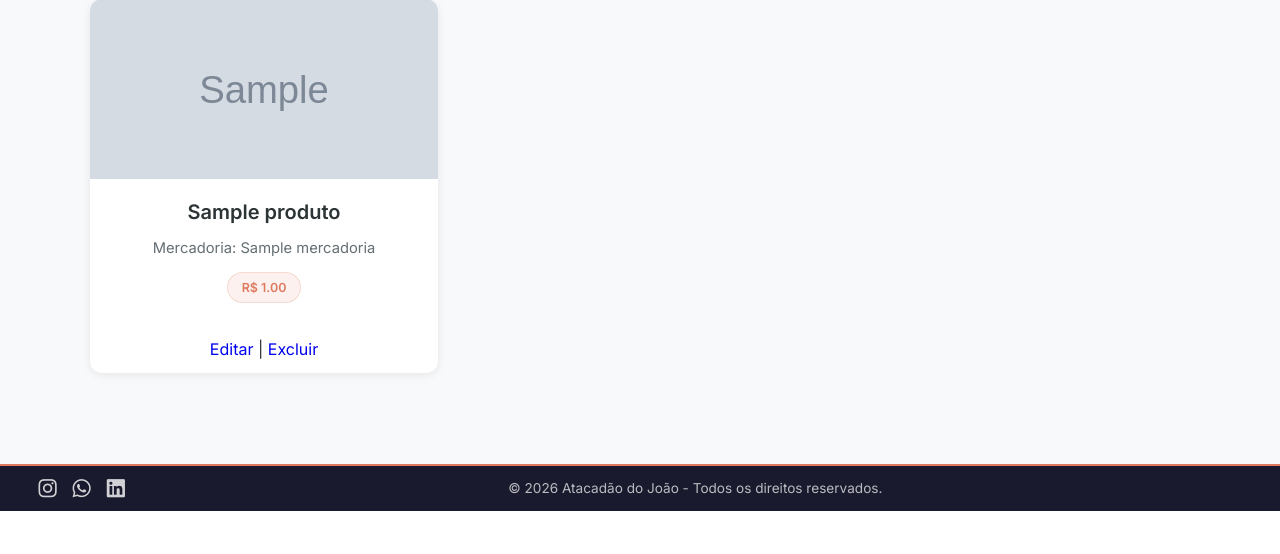
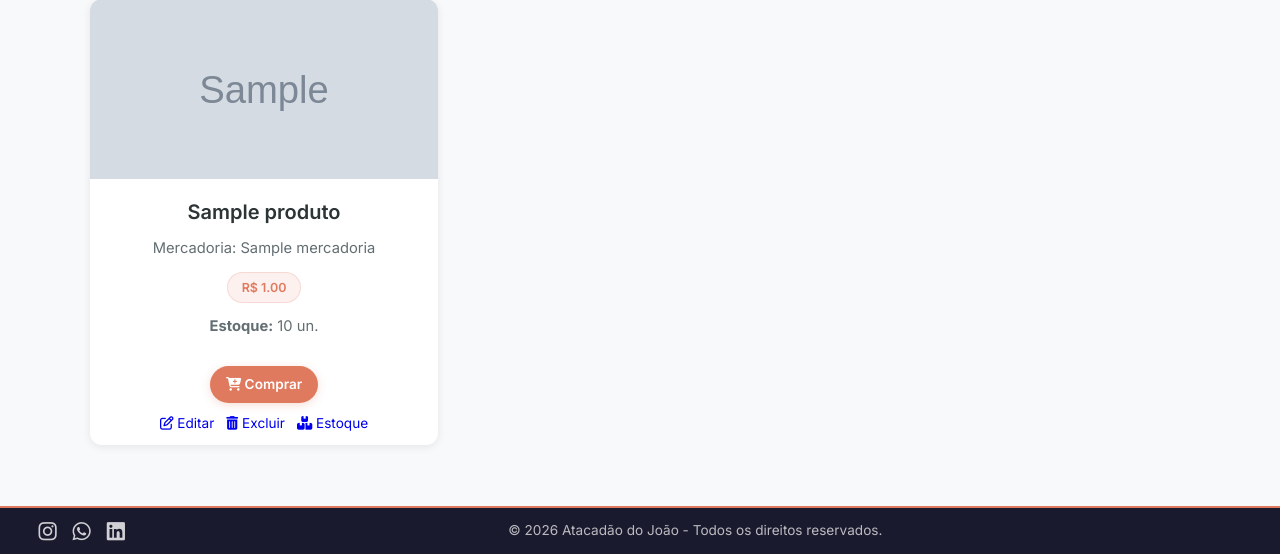
Before and after one commit to JoaoOtavio13/Vendas, a Django app: page /produtos/ in a window 1280 px wide. Shown: the part 374-928 px from the top of the page. Before the commit the page ends 885 px from the top, so only its background shows below. Run offline with Django 5.2, Linux system fonts and the light colour scheme; a user stored in the database is signed in; tables that the repository leaves empty hold one stand-in row (values such as "Sample post"); grey boxes marked "Sample" are stand-in pictures.

Commit message:
feat: add buy button, stock indicators, and stock management link to product cards

```diff
--- a/Vendas/templates/html/produtos.html
+++ b/Vendas/templates/html/produtos.html
@@ -23,11 +23,37 @@
                         <h2>{{ produto.nome }}</h2>
                         <p>Mercadoria: {{ produto.mercadoria_id.nome }}</p>
                         <span class="card-badge">R$ {{ produto.preco }}</span>
+                        {% if user.is_staff %}
+                            {% with produto.estoque_set.first as estq %}
+                            <p class="stock-info">
+                                <strong>Estoque:</strong>
+                                {% if estq %}
+                                    {% if estq.quantidade == 0 %}
+                                    <span class="stock-badge stock-empty">{{ estq.quantidade }} un.</span>
+                                    {% elif estq.quantidade <= estq.minimo_quantidade %}
+                                    <span class="stock-badge stock-low">{{ estq.quantidade }} un.</span>
+                                    {% else %}
+                                    <span class="stock-badge stock-ok">{{ estq.quantidade }} un.</span>
+                                    {% endif %}
+                                {% else %}
+                                    <span class="stock-badge stock-empty">Sem registro</span>
+                                {% endif %}
+                            </p>
+                            {% endwith %}
+                        {% endif %}
                     </div>
+                    {% if user.is_authenticated %}
+                    <div style="padding: 4px 10px 10px; text-align: center;">
+                        <a class="btn" href="/carrinho/adicionar/{{ produto.id }}/" style="font-size: 0.85rem; padding: 8px 16px;">
+                            <i class="fa-solid fa-cart-plus"></i> Comprar
+                        </a>
+                    </div>
+                    {% endif %}
                     {% if user.is_staff %}
-                    <div style="padding: 10px; text-align: center;">
-                        <a href="/produto/editar/{{ produto.id }}/">Editar</a> |
-                        <a href="/produto/excluir/{{ produto.id }}/">Excluir</a>
+                    <div style="padding: 0 10px 10px; text-align: center; font-size: 0.85rem; display: flex; justify-content: center; gap: 12px;">
+                        <a href="/produto/editar/{{ produto.id }}/"><i class="fa-regular fa-pen-to-square"></i> Editar</a>
+                        <a href="/produto/excluir/{{ produto.id }}/"><i class="fa-solid fa-trash-can"></i> Excluir</a>
+                        <a href="/estoque/" title="Gerenciar Estoque"><i class="fa-solid fa-boxes-stacked"></i> Estoque</a>
                     </div>
                     {% endif %}
                 </article>
```
